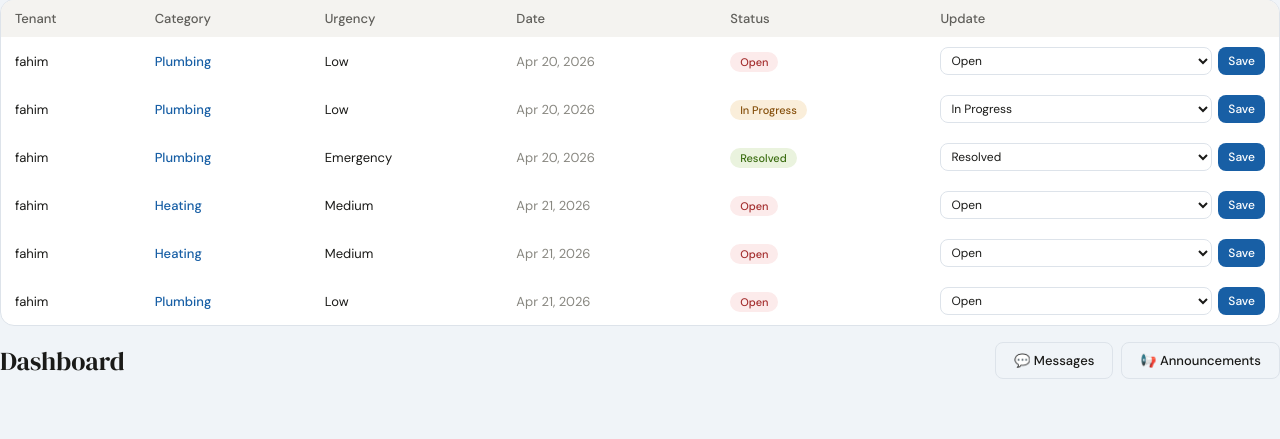
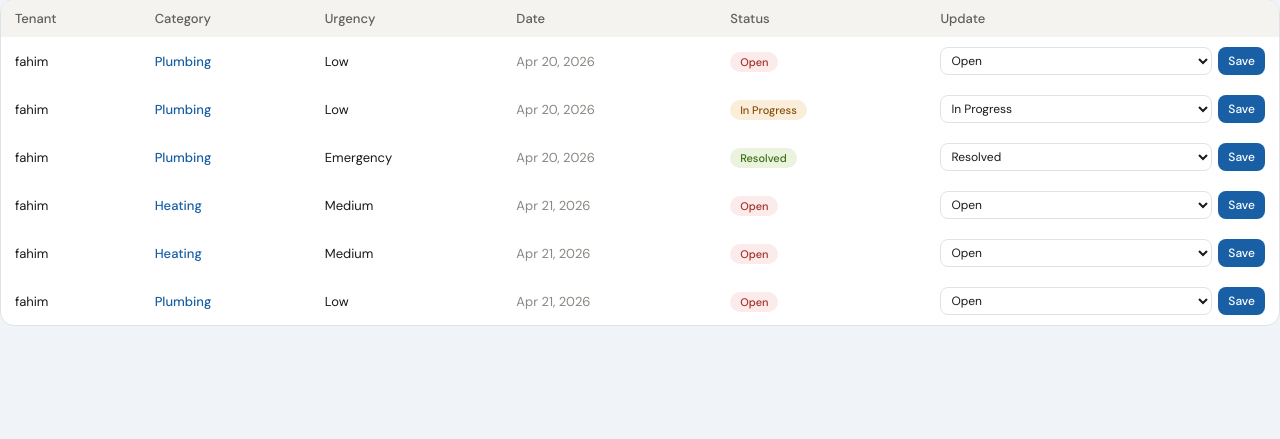
Before and after one commit to Faheem159/my-django-site, a Django app: template myapp/templates/myapp/dashboard.html in a window 1280 px wide. Shown: the part 62-501 px from the top of the page. Run offline with Django 5.2, Linux system fonts and the light colour scheme; the template is opened without the code that fills it: values that come from a table or form of the project are taken from there, others are empty; data comes from the database, SQL or seed files in the repository; both versions use the stored data as it was after the commit.

Commit message:
fix double dashboard

```diff
--- a/myapp/templates/myapp/dashboard.html
+++ b/myapp/templates/myapp/dashboard.html
@@ -50,12 +50,5 @@
   </table>
 </div>
 
-<div style="display:flex; justify-content:space-between; align-items:center; margin-bottom:1.5rem;">
-  <h1 style="font-family:'DM Serif Display',serif; font-size:26px; font-weight:400;">Dashboard</h1>
-  <div style="display:flex; gap:8px;">
-    <a href="{% url 'chat_list' %}" class="btn btn-secondary">💬 Messages</a>
-    <a href="{% url 'announcements' %}" class="btn btn-secondary">📢 Announcements</a>
-  </div>
-</div>
 
 {% endblock %}
```
Also changed, not shown: db.sqlite3.
